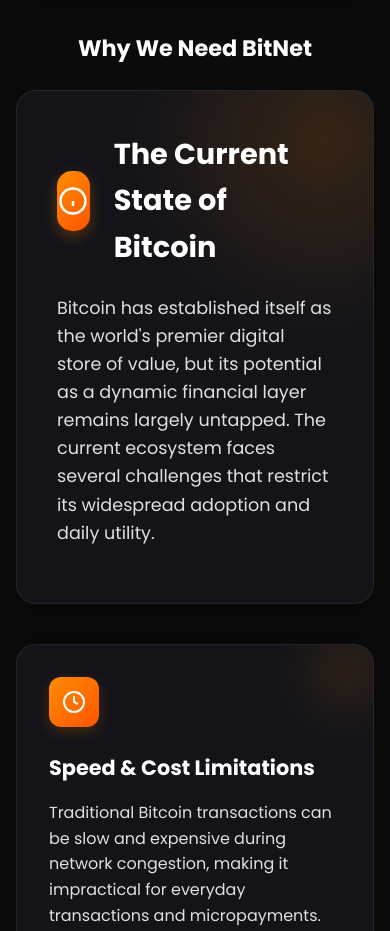
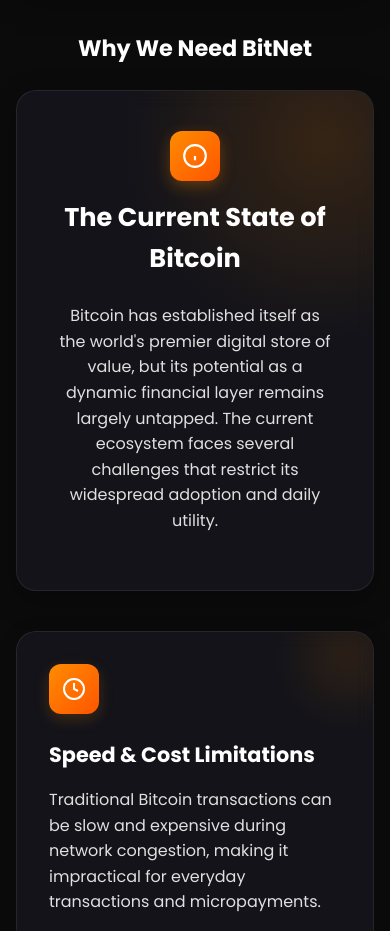
Before and after one commit to weltitob/bitnet_web, a React (Vite) app: page /investors in a window 390 px wide. Shown: the part 1484-2415 px from the top of the page. Built offline with nearby package versions, Linux system fonts and the light colour scheme.

Commit message:
Responsiveness investors tab mobile fixed

```diff
--- a/src/pages/InvestorRelations.tsx
+++ b/src/pages/InvestorRelations.tsx
@@ -185,28 +185,44 @@
               }}></div>
 
               <div style={{ position: 'relative', zIndex: 1, maxWidth: '900px', margin: '0 auto' }}>
-                <div style={{ display: 'flex', alignItems: 'center', marginBottom: '1.5rem' }}>
+                <div style={{
+                  display: 'flex',
+                  flexDirection: isMobile ? 'column' : 'row',
+                  alignItems: isMobile ? 'center' : 'flex-start',
+                  marginBottom: '1.5rem'
+                }}>
                   <div style={{
                     background: 'linear-gradient(135deg, #ff8c00, #ff5500)',
-                    width: '60px',
-                    height: '60px',
-                    borderRadius: '15px',
+                    width: isMobile ? '50px' : '60px',
+                    height: isMobile ? '50px' : '60px',
+                    borderRadius: isMobile ? '12px' : '15px',
                     display: 'flex',
                     alignItems: 'center',
                     justifyContent: 'center',
-                    marginRight: '1.5rem',
+                    marginRight: isMobile ? '0' : '1.5rem',
+                    marginBottom: isMobile ? '1rem' : '0',
                     boxShadow: '0 5px 15px rgba(255, 140, 0, 0.3)'
                   }}>
-                    <svg xmlns="http://www.w3.org/2000/svg" viewBox="0 0 24 24" width="30" height="30" fill="none" stroke="white" strokeWidth="2">
+                    <svg xmlns="http://www.w3.org/2000/svg" viewBox="0 0 24 24" width={isMobile ? "26" : "30"} height={isMobile ? "26" : "30"} fill="none" stroke="white" strokeWidth="2">
                       <circle cx="12" cy="12" r="10" />
                       <line x1="12" y1="16" x2="12" y2="12" />
                       <line x1="12" y1="8" x2="12" y2="8" />
                     </svg>
                   </div>
-                  <h2 style={{ margin: 0, fontSize: '1.8rem', color: '#ffffff' }}>The Current State of Bitcoin</h2>
+                  <h2 style={{
+                    margin: 0,
+                    fontSize: isMobile ? '1.6rem' : '1.8rem',
+                    color: '#ffffff',
+                    textAlign: isMobile ? 'center' : 'left'
+                  }}>The Current State of Bitcoin</h2>
                 </div>
 
-                <p style={{ fontSize: '1.1rem', lineHeight: '1.6', marginBottom: '1rem' }}>
+                <p style={{
+                  fontSize: isMobile ? '1rem' : '1.1rem',
+                  lineHeight: '1.6',
+                  marginBottom: '1rem',
+                  textAlign: isMobile ? 'center' : 'left'
+                }}>
                   Bitcoin has established itself as the world's premier digital store of value, but its potential as a dynamic financial layer remains largely untapped. The current ecosystem faces several challenges that restrict its widespread adoption and daily utility.
                 </p>
               </div>
```
